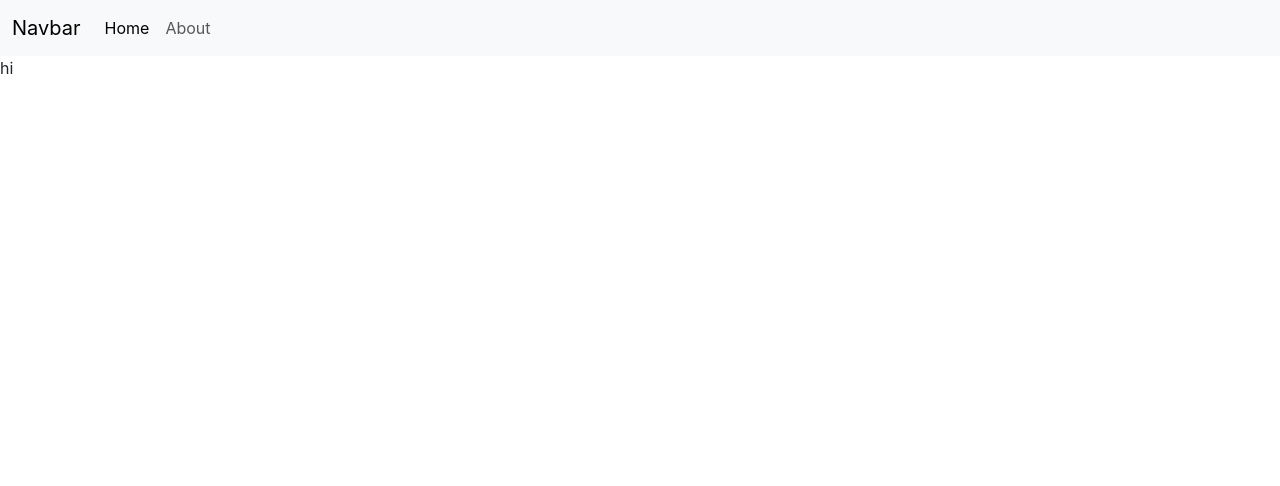
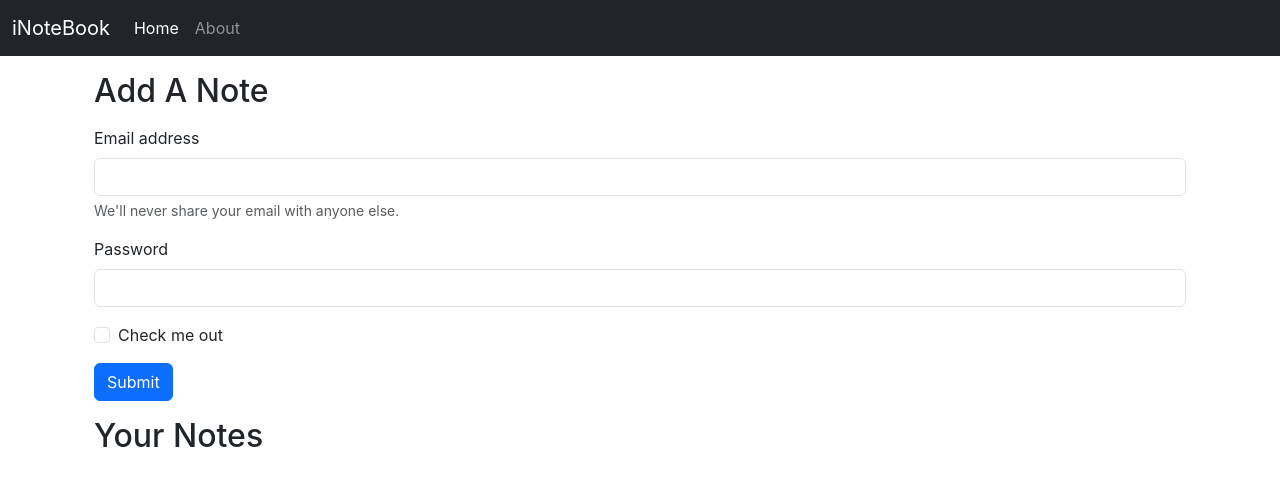
Before and after one commit to BKAPADIA04/inotebook, a React (Create React App) app: page / in a window 1280 px wide. Shown: the top 486 px of the page. Built offline with nearby package versions, Linux system fonts and the light colour scheme.

Commit message:
useContext Basics Done

```diff
--- a/src/App.js
+++ b/src/App.js
@@ -11,10 +11,12 @@
       <NoteState>
         <Router>
           <Navbar />
-          <Routes>
-            <Route path="/" element={<Home />}></Route>
-            <Route path="/about" element={<About />}></Route>
-          </Routes>
+          <div className="container">
+            <Routes>
+              <Route path="/" element={<Home />}></Route>
+              <Route path="/about" element={<About />}></Route>
+            </Routes>
+          </div>
         </Router>
       </NoteState>
     </>
--- a/src/components/About.js
+++ b/src/components/About.js
@@ -1,15 +1,12 @@
-import React , { useContext, useEffect } from 'react'
+import React , { useContext } from 'react'
 import NoteContext from '../context/note/NoteContext';
 
 export default function About() {
+    // eslint-disable-next-line
   const a = useContext(NoteContext);
-  useEffect(() => {
-    a.update();
-    //eslint-disable-next-line
-  },[])
   return (
     <div>
-      <h1>My name is {a.state.name} {a.state.surname}</h1>
+      <h1>My name is about</h1>
     </div>
   )
 }
--- a/src/components/Home.js
+++ b/src/components/Home.js
@@ -1,9 +1,53 @@
-import React from 'react'
+import React from "react";
 
 export default function Home() {
   return (
-    <div>
-      hi
-    </div>
-  )
+    <>
+    <div className="container my-3">
+    <h2>Add A Note</h2>
+      <form className="my-3">
+        <div className="mb-3">
+          <label htmlFor="exampleInputEmail1" className="form-label">
+            Email address
+          </label>
+          <input
+            type="email"
+            className="form-control"
+            id="exampleInputEmail1"
+            aria-describedby="emailHelp"
+          ></input>
+          <div id="emailHelp" className="form-text">
+            We'll never share your email with anyone else.
+          </div>
+        </div>
+        <div className="mb-3">
+          <label htmlFor="exampleInputPassword1" className="form-label">
+            Password
+          </label>
+          <input
+            type="password"
+            className="form-control"
+            id="exampleInputPassword1"
+          ></input>
+        </div>
+        <div className="mb-3 form-check">
+          <input
+            type="checkbox"
+            className="form-check-input"
+            id="exampleCheck1"
+          ></input>
+          <label className="form-check-label" htmlFor="exampleCheck1">
+            Check me out
+          </label>
+        </div>
+        <button type="submit" className="btn btn-primary">
+          Submit
+        </button>
+      </form>
+      </div>
+      <div className="container my-3">
+        <h2>Your Notes</h2>
+      </div>
+    </>
+  );
 }
--- a/src/components/Navbar.js
+++ b/src/components/Navbar.js
@@ -1,12 +1,15 @@
 import React from "react";
-import { Link } from "react-router-dom";
+import { Link , useLocation } from "react-router-dom";
+
 export default function Navbar() {
+
+    let location = useLocation().pathname;
   return (
     <>
-      <nav className="navbar navbar-expand-lg bg-body-tertiary">
+      <nav className="navbar navbar-expand-lg navbar-dark bg-dark">
         <div className="container-fluid">
           <Link className="navbar-brand" to="/">
-            Navbar
+            iNoteBook
           </Link>
           <button
             className="navbar-toggler"
@@ -22,12 +25,12 @@
           <div className="collapse navbar-collapse" id="navbarNav">
             <ul className="navbar-nav">
               <li className="nav-item">
-                <Link className="nav-link active" aria-current="page" to="/">
+                <Link className={`nav-link ${location === "/" ? "active" : ""}`} aria-current="page" to="/">
                   Home
                 </Link>
               </li>
               <li className="nav-item">
-                <Link className="nav-link" to="/about">
+                <Link className={`nav-link ${location === "/about" ? "active" : ""}`} aria-current="page" to="/about">
                   About
                 </Link>
               </li>
--- a/src/context/note/NoteState.js
+++ b/src/context/note/NoteState.js
@@ -1,26 +1,10 @@
-import React, { useState } from "react";
+import React from "react";
 import NoteContext from "./NoteContext";
 
 const NoteState = (props) => {
 
-    const s1 = {
-        "name" : "Bhavya",
-        "surname" : "Kapadia"
-    }
-
-    const [state,setState] = useState(s1);
-
-    const update = () => {
-        setTimeout(() => {
-            setState({
-            "name" : "Rohit",
-            "surname" : "Sharma"
-        })
-        }, 1000);
-    }
-
     return (
-        <NoteContext.Provider value = {{state,update}}>
+        <NoteContext.Provider value = {{}}>
             {props.children}
         </NoteContext.Provider>
     )
```
